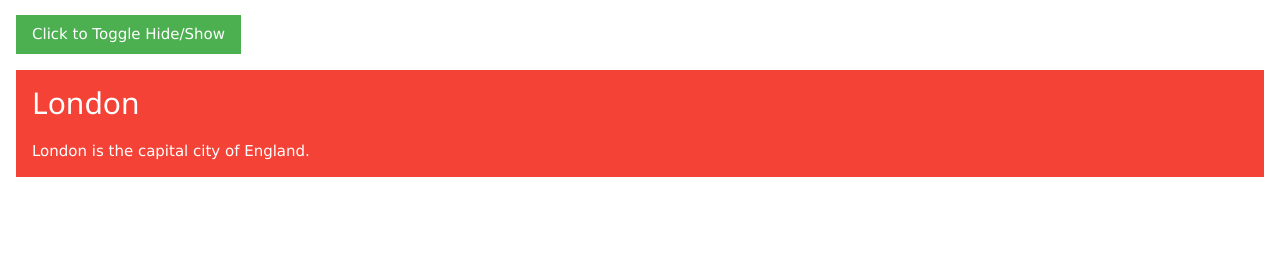
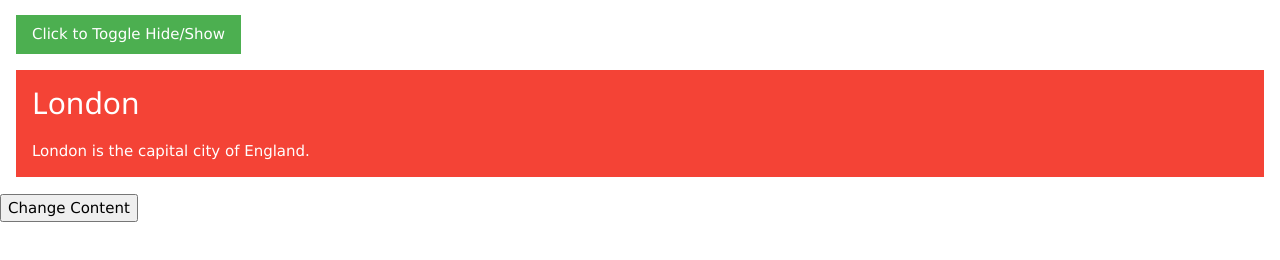
Before and after one commit to jannaki69/w3school, a plain HTML site: page index.html in a window 1280 px wide. Drawn offline with nearby package versions, Linux system fonts and the light colour scheme; no server answers.

Commit message:
oppdater

```diff
--- a/index.html
+++ b/index.html
@@ -4,6 +4,7 @@
 <title>W3.JS</title>
 <link rel="stylesheet" href="https://www.w3schools.com/w3css/4/w3.css">
 <script src="w3.js"></script>
+<script src="ajax.js"></script>
 <body>
 
 <div class="w3-container">
@@ -17,5 +18,28 @@
 
 </div>
 
+<button type="button"
+onclick="loadDoc('https://www.vg.no/', myFunction)">Change Content
+</button>
+</div>
+
+<script>
+function loadDoc(url, cFunction) {
+  var xhttp;
+  xhttp=new XMLHttpRequest();
+  xhttp.onreadystatechange = function() {
+    if (this.readyState == 4 && this.status == 200) {
+      cFunction(this);
+    }
+  };
+  xhttp.open("GET", url, true);
+  xhttp.send();
+}
+function myFunction(xhttp) {
+  document.getElementById("demo").innerHTML =
+  xhttp.responseText;
+}
+</script>
+
 </body>
 </html>
```
